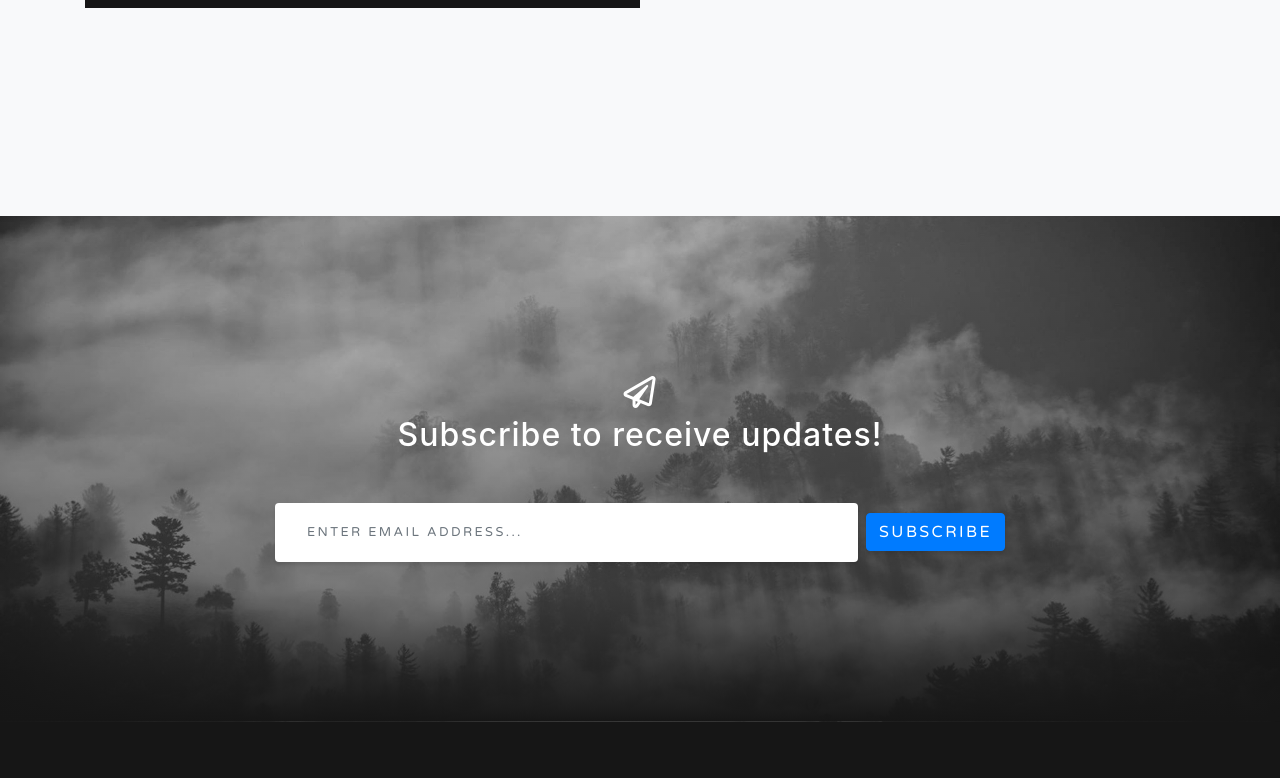
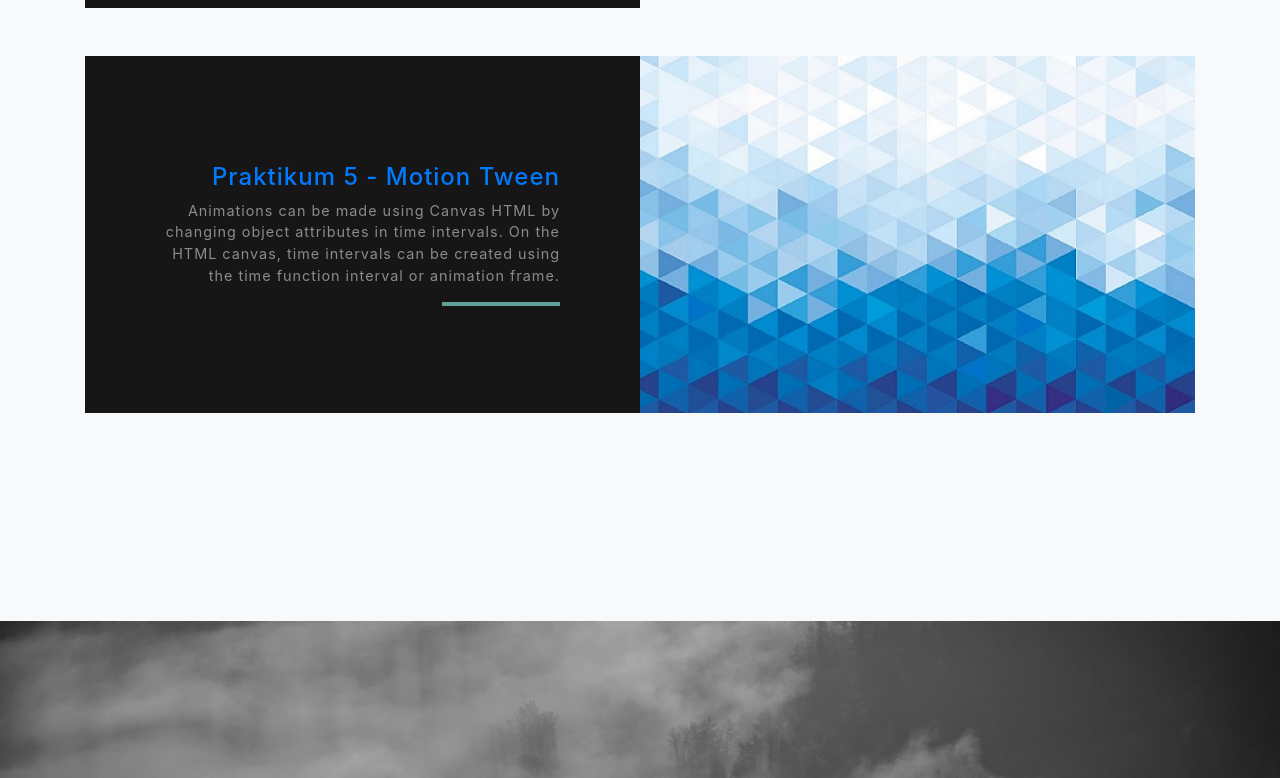
Before and after one commit to rsramadhani/Multimedia-Online, a website with bundled scripts: page index.html in a window 1280 px wide. Shown: the part 3158-3936 px from the top of the page. Built offline with nearby package versions, Linux system fonts and the light colour scheme.

Commit message:
Update index.html

```diff
--- a/index.html
+++ b/index.html
@@ -162,6 +162,26 @@
         </div>
       </div>
 
+      <!-- Project Row 5 -->
+     <div class="row justify-content-center no-gutters mb-5">
+        <div class="col-lg-6">
+          <img class="img-fluid" src="img/canvas.jpg" alt="">
+        </div>
+        <div class="col-lg-6 order-lg-first">
+          <div class="bg-black text-center h-100 project">
+            <div class="d-flex h-100">
+              <div class="project-text w-100 my-auto text-center text-lg-right">
+                <h4><a href="Praktikum5_1700016103.html"> Praktikum 5 - Motion Tween </a> </h4>
+                <p class="mb-0 text-white-50">Animations can be made using Canvas HTML by changing object attributes
+              in time intervals. On the HTML canvas, time intervals can be created using the time function
+              interval or animation frame.</p>
+                <hr class="d-none d-lg-block mb-0 mr-0">
+              </div>
+            </div>
+          </div>
+        </div>
+      </div>
+
 
     </div>
   </section>
```
